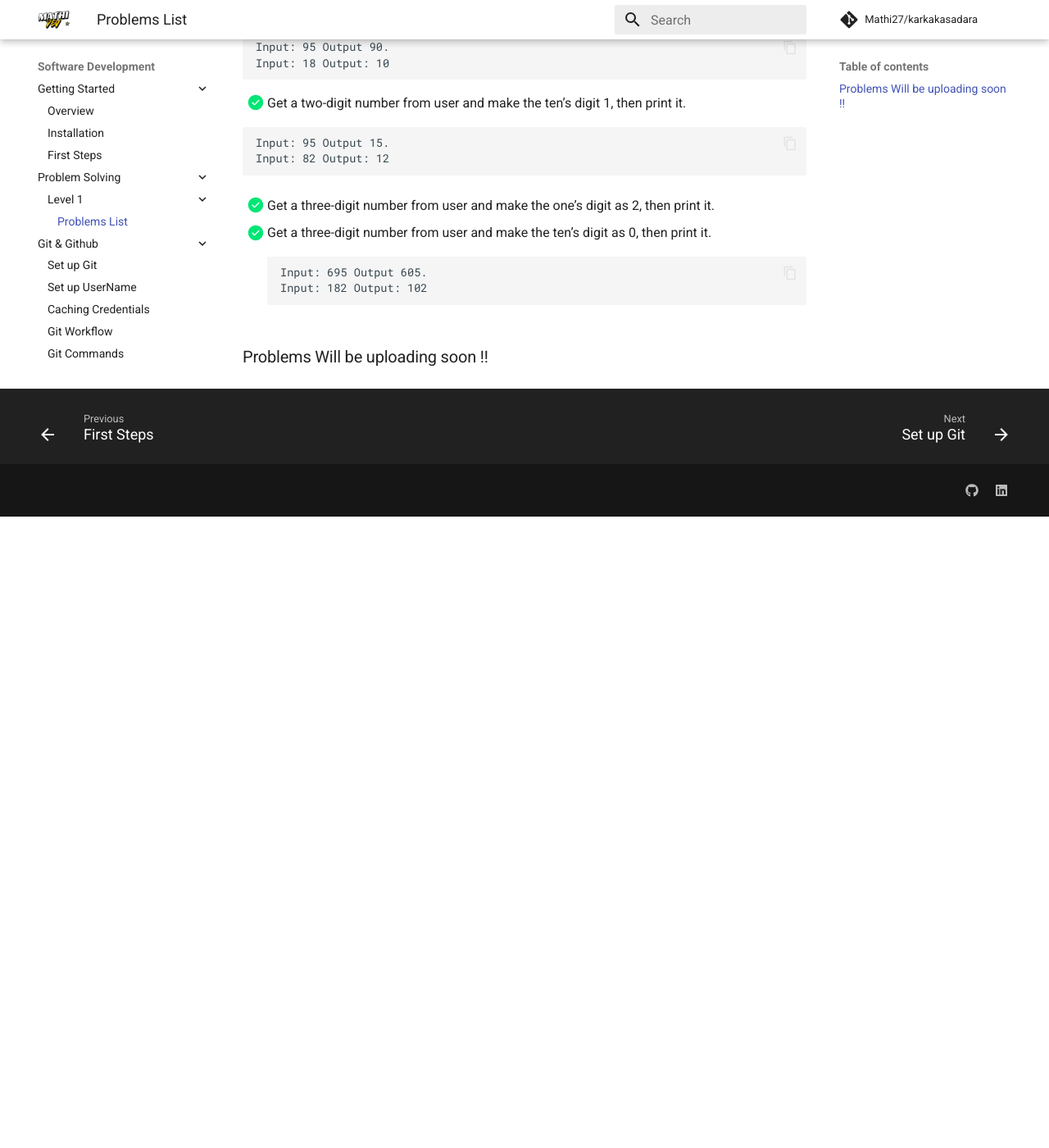
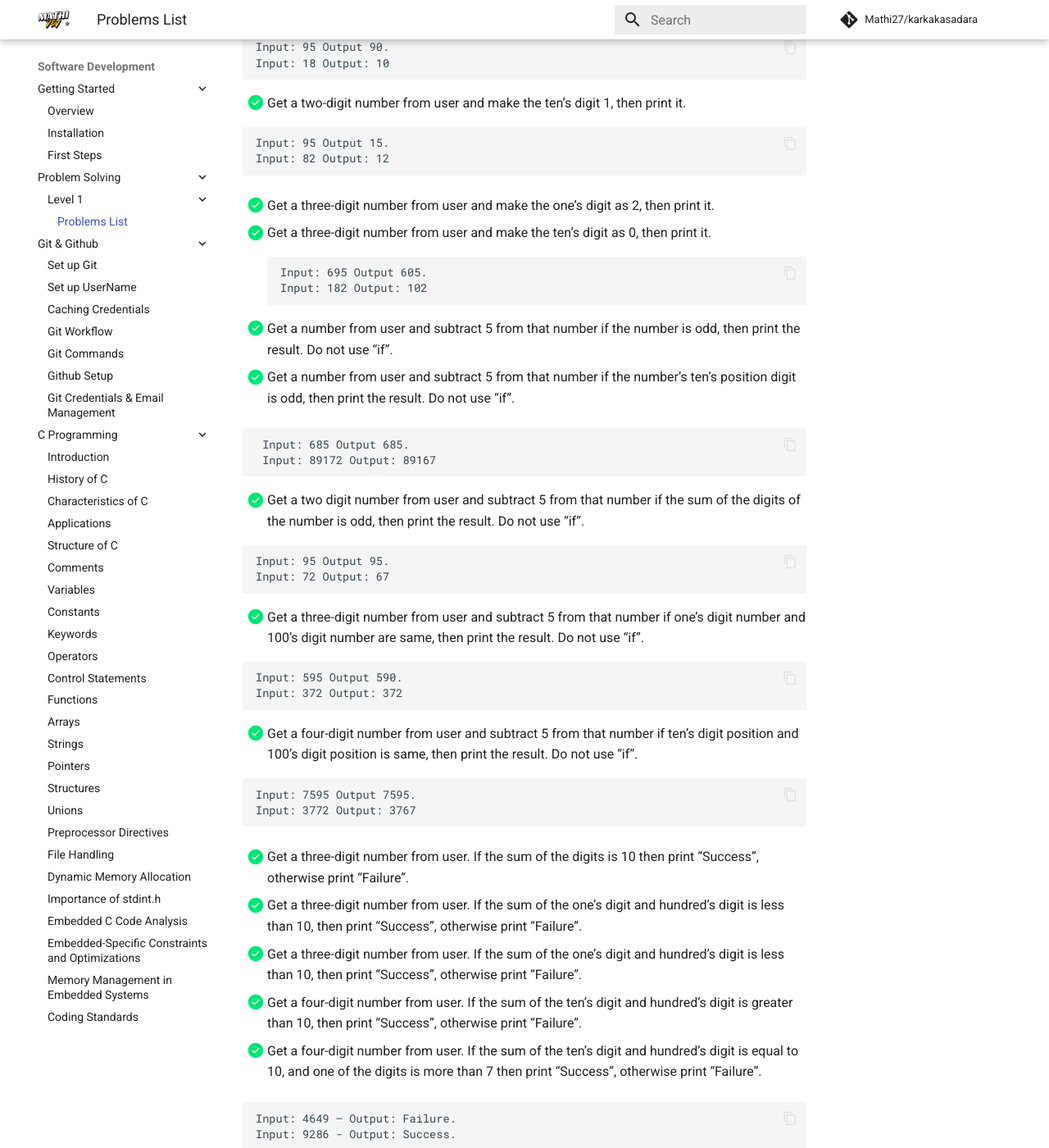
Before and after one commit to Mathi27/karkakasadara, an MkDocs documentation site: the page built from docs/ProblemSolving/Level 1/Problems.md, in a window 1280 px wide and 1400 px high, scrolled down 984 px. Shown: the whole window at 82% size. Built offline with MkDocs 1.6.1 and Material for MkDocs 9.7.7, drawn with Linux system fonts in a browser that asks for light colours; the version menu is left out; before the commit the page ends 1614 px from its top, so only the background shows below that; some of the changed text lies outside the part shown.

Commit message:
Level 1 Problems Updated

````diff
--- a/docs/ProblemSolving/Level 1/Problems.md
+++ b/docs/ProblemSolving/Level 1/Problems.md
@@ -65,4 +65,107 @@ Input: 695 Output 605.
 Input: 182 Output: 102
 ```
 
-### Problems Will be uploading soon !!
+- [x] Get a number from user and subtract 5 from that number if the number is odd, then print the result. Do not use “if”.
+
+- [x]  Get a number from user and subtract 5 from that number if the number’s
+ten’s position digit is odd, then print the result. Do not use “if”.
+
+```
+ Input: 685 Output 685.
+ Input: 89172 Output: 89167
+```
+
+- [x]  Get a two digit number from user and subtract 5 from that number if the
+sum of the digits of the number is odd, then print the result. Do not use
+“if”.
+
+```
+Input: 95 Output 95.
+Input: 72 Output: 67
+```
+
+- [x]  Get a three-digit number from user and subtract 5 from that number if
+one’s digit number and 100’s digit number are same, then print the
+result. Do not use “if”.
+
+```
+Input: 595 Output 590.
+Input: 372 Output: 372
+```
+
+- [x] Get a four-digit number from user and subtract 5 from that number if
+ten’s digit position and 100’s digit position is same, then print the result.
+Do not use “if”.
+
+```
+Input: 7595 Output 7595.
+Input: 3772 Output: 3767
+```
+
+- [x] Get a three-digit number from user. If the sum of the digits is 10 then
+print “Success”, otherwise print “Failure”.
+
+- [x] Get a three-digit number from user. If the sum of the one’s digit and
+hundred’s digit is less than 10, then print “Success”, otherwise print
+“Failure”.
+
+
+- [x] Get a three-digit number from user. If the sum of the one’s digit and
+hundred’s digit is less than 10, then print “Success”, otherwise print
+“Failure”.
+
+- [x] Get a four-digit number from user. If the sum of the ten’s digit and
+hundred’s digit is greater than 10, then print “Success”, otherwise print
+“Failure”.
+
+- [x] Get a four-digit number from user. If the sum of the ten’s digit and
+hundred’s digit is equal to 10, and one of the digits is more than 7 then
+print “Success”, otherwise print “Failure”.
+
+```
+Input: 4649 – Output: Failure.
+Input: 9286 - Output: Success.
+```
+
+- [x] Get a three-digit number from user.
+If the sum of the digits is less than 10, then print the sum, otherwise add the digits of the sum and print the sum.
+Note: The result should be always single digit only.
+
+```
+Input: 123 – Output: 6
+Input: 149 - Output: 5 (149:1+4+9 = 14: 1+4 = 5)
+Input: 991 - Output: 1 (991: 9+9+1 = 19: 1+9 = 10: 1+0 = 1)
+```
+
+- [x] Get two 2-digit numbers from user. If the sum of the numbers is less than 100, then
+print the sum, otherwise print the difference.
+
+```
+Input: 56 78 – Output: 22
+Input: 14 65 - Output: 79
+```
+
+- [x] Get two 2-digit numbers from user. Print the sum of digits of the biggest number.
+
+```
+Input: 56 78 – Output: 15
+Input: 14 65 - Output: 11
+```
+
+- [x] Get two 3-digit numbers from user. Print the difference between the one’s digit and
+hundred’s digit of the number whose ten’s digit is bigger than the other number’s ten’s
+digit.
+
+```
+Input: 856 978 – Output: 1
+Input: 128 365 - Output: 2
+```
+
+- [x] Add the one’s digit and hundred’s digit of both the numbers.
+Print the sum of all the digits of the number whose sum of one’s and hundred’s digits is bigger.
+
+```
+
+Input: 856 978 – Output: 24
+Input: 128 365 - Output: 11
+```
````
Also changed, not shown: docs/AIML/01aiml.md (+1 -1 lines).
